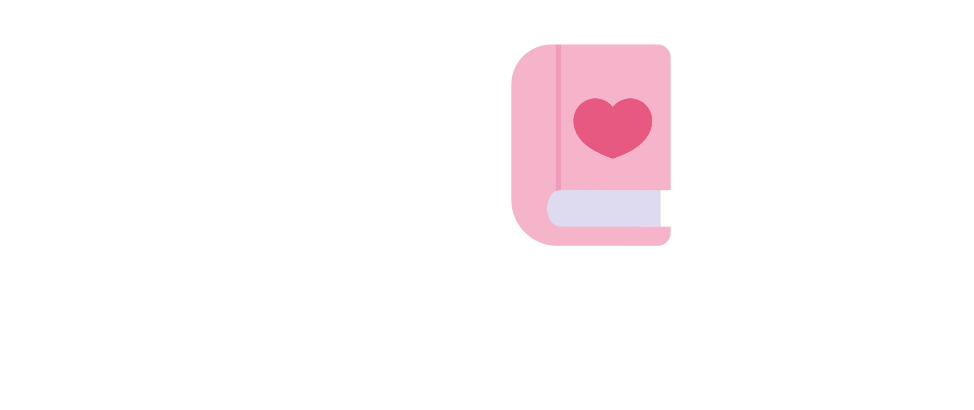
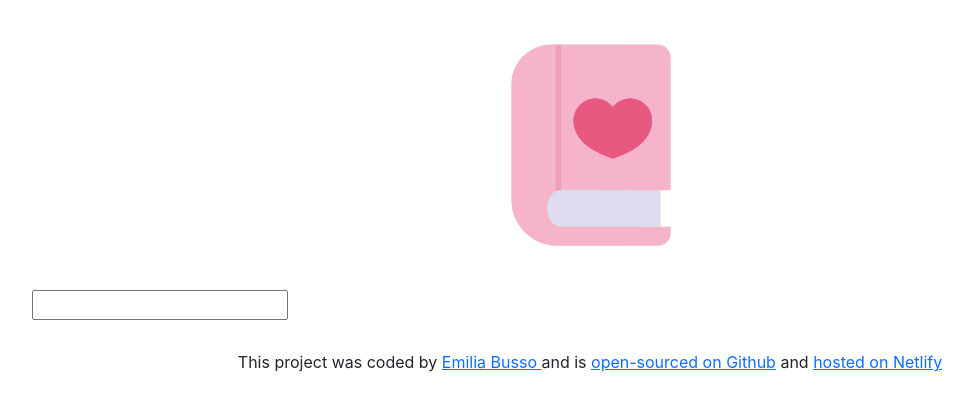
Before and after one commit to EmiBusso/dictionary-project, a React (Create React App) app: page / in a window 1280 px wide. Shown: the top 410 px of the page, without its empty margins (50-1024 px from the left). Built offline with nearby package versions, Linux system fonts and the light colour scheme.

Commit message:
Added dictionary function

```diff
--- a/src/App.css
+++ b/src/App.css
@@ -7,3 +7,8 @@
   display: block;
   margin: 0 auto;
 }
+
+.App-footer{
+  text-align: center;
+  margin: 30px 0;
+}
--- a/src/App.js
+++ b/src/App.js
@@ -1,12 +1,45 @@
-import logo from './dictionary-logo.jpg';
-import './App.css';
+import React from "react";
+import logo from "./dictionary-logo.jpg";
+import Dictionary from "./Dictionary";
+import "./App.css";
 
 export default function App() {
   return (
     <div className="App">
-      <header className="App-header">
-        <img src={logo} className="App-logo img-fluid" alt="logo" />
-      </header>
+      <div className="container">
+        <header className="App-header">
+          <img src={logo} className="App-logo img-fluid" alt="logo" />
+        </header>
+        <main>
+          <Dictionary />
+        </main>
+        <footer className="App-footer">
+          This project was coded by{" "}
+          <a
+            href="https://hungry-darwin-f817f6.netlify.app/"
+            rel="noopener noreferrer"
+          >
+            {" "}
+            Emilia Busso{" "}
+          </a>{" "}
+          and is{" "}
+          <a
+            href="https://github.com/EmiBusso/dictionary-project"
+            target="_blanck"
+            rel="noopener noreferrer"
+          >
+            open-sourced on Github
+          </a>{" "}
+          and{" "}
+          <a
+            href="https://hungry-darwin-f817f6.netlify.app/"
+            target="_blank"
+            rel="noopener noreferrer"
+          >
+            hosted on Netlify
+          </a>
+        </footer>
+      </div>
     </div>
   );
 }
--- /dev/null
+++ b/src/Dictionary.css
@@ -0,0 +1,3 @@
+.Dictionary{
+
+}
--- /dev/null
+++ b/src/Dictionary.js
@@ -0,0 +1,24 @@
+import React, { useState } from "react";
+import "./Dictionary.css";
+
+export default function Dictionary() {
+    let [ keyword, setKeyword] = useState("");
+
+function search(event){
+    event.preventDefault();
+    alert(`Searching for ${keyword} definition`);
+}
+
+function handleKeywordChange(event){
+    setKeyword(event.target.value)
+}
+
+    return (
+        <div className="Dictionary">
+            <form onSubmit={search}>
+            <input type="search" onChange={handleKeywordChange} />
+            </form>
+
+        </div>
+    )
+}
```
